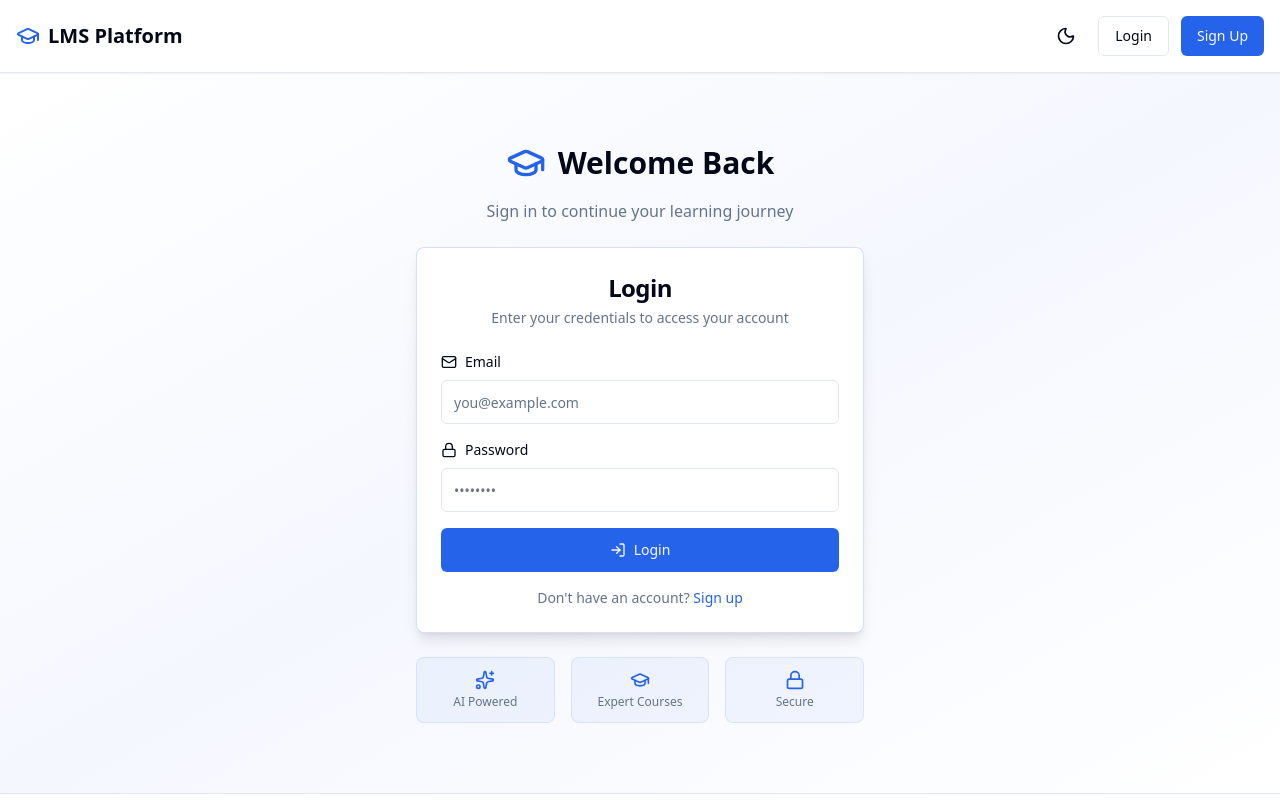
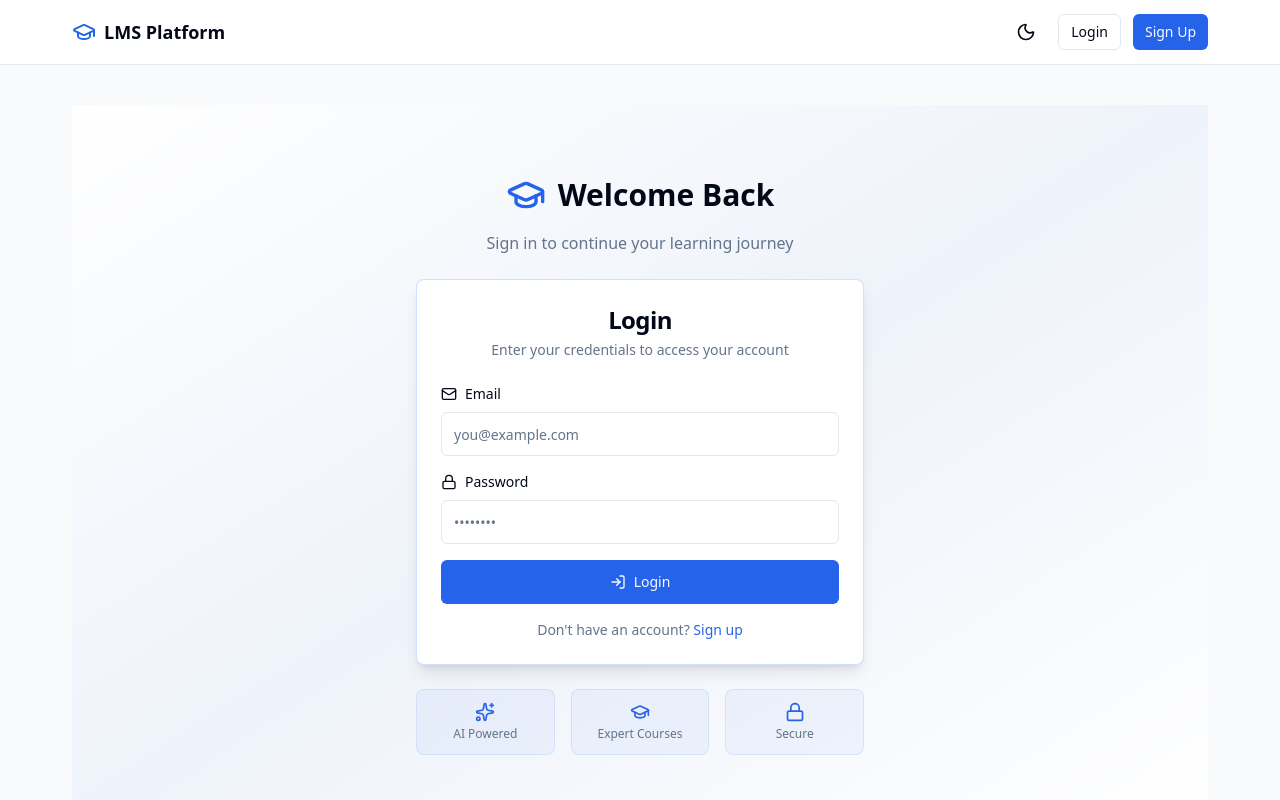
Before and after one commit to asyncsourav/edutech-lms-platform, a React (Vite) app in the folder client/: page /login in a window 1280 px wide. Shown: the top 800 px of the page. Built offline with nearby package versions, Linux system fonts and the light colour scheme; no server answers.

Commit message:
Improved the basic ui of layout

```diff
--- a/client/src/components/layout/Footer.jsx
+++ b/client/src/components/layout/Footer.jsx
@@ -1,8 +1,13 @@
+
+
 import { Link } from 'react-router-dom';
 import { BookOpen, Mail, Github, Linkedin, Twitter, Heart } from 'lucide-react';
 
+
 export function Footer() {
+
   const currentYear = new Date().getFullYear();
+
 
   return (
     <footer className="border-t bg-background/95 backdrop-blur supports-[backdrop-filter]:bg-background/60 mt-auto">
--- a/client/src/components/layout/Header.jsx
+++ b/client/src/components/layout/Header.jsx
@@ -1,3 +1,5 @@
+
+
 import { Link, useNavigate } from 'react-router-dom';
 import { useTheme } from '../../lib/theme';
 import { useAuth } from '../../lib/auth';
@@ -5,6 +7,7 @@ import { Moon, Sun, LogOut, User, Home, GraduationCap } from 'lucide-react';
 import { Button } from '../ui/button';
 
 export function Header() {
+
   const { theme, toggleTheme } = useTheme();
   const { user, loading, logout, isAdmin } = useAuth();
   const navigate = useNavigate();
@@ -16,9 +19,9 @@ export function Header() {
 
   if (loading) {
     return (
-      <header className="border-b bg-background/95 backdrop-blur supports-[backdrop-filter]:bg-background/60">
-        <div className="container mx-auto px-4 py-4 flex items-center justify-between">
-          <div className="text-xl font-bold flex items-center gap-2">
+      <header className="sticky top-0 z-50 border-b bg-background/95 backdrop-blur">
+        <div className="mx-auto flex h-16 max-w-[1200px] items-center px-4 sm:px-6 lg:px-8">
+          <div className="flex items-center gap-2 text-lg font-semibold">
             <GraduationCap className="h-6 w-6 text-primary" />
             LMS Platform
           </div>
@@ -27,15 +30,22 @@ export function Header() {
     );
   }
 
+
+
   return (
-    <header className="border-b bg-background/95 backdrop-blur supports-[backdrop-filter]:bg-background/60 sticky top-0 z-50 shadow-sm">
-      <div className="container mx-auto px-4 py-4 flex items-center justify-between">
-        <Link to="/" className="text-xl font-bold flex items-center gap-2 hover:text-primary transition-colors">
+    <header className="sticky top-0 z-50 border-b bg-background/95 backdrop-blur">
+      <div className="mx-auto flex h-16 max-w-[1200px] items-center justify-between px-4 sm:px-6 lg:px-8">
+        {/* Logo */}
+        <Link
+          to="/"
+          className="flex items-center gap-2 text-lg font-semibold transition-colors hover:text-primary"
+        >
           <GraduationCap className="h-6 w-6 text-primary" />
           <span>LMS Platform</span>
         </Link>
 
-        <nav className="flex items-center gap-3">
+        {/* Navigation */}
+        <nav className="flex items-center gap-2 sm:gap-3">
           {user ? (
             <>
               <Link to="/">
@@ -43,47 +53,80 @@ export function Header() {
                   <Home className="h-5 w-5" />
                 </Button>
               </Link>
+
               {isAdmin && (
                 <Link to="/admin">
-                  <Button variant="outline" size="sm">
+                  <Button variant="outline" size="sm" className="hidden sm:flex">
                     <User className="mr-2 h-4 w-4" />
                     Admin
                   </Button>
                 </Link>
               )}
+
               <Link to="/profile">
-                <div className="flex items-center gap-2 px-3 py-2 rounded-md hover:bg-accent transition-colors cursor-pointer">
+                <div className="flex items-center gap-2 rounded-lg px-2 py-1.5 hover:bg-accent transition-colors">
                   {user.profilePhoto ? (
                     <img
                       src={user.profilePhoto}
                       alt={user.fullName}
-                      className="w-8 h-8 rounded-full object-cover border-2 border-primary"
+                      className="h-8 w-8 rounded-full object-cover border border-primary"
                     />
                   ) : (
-                    <div className="w-8 h-8 rounded-full bg-primary/10 flex items-center justify-center">
+                    <div className="flex h-8 w-8 items-center justify-center rounded-full bg-primary/10">
                       <User className="h-4 w-4 text-primary" />
                     </div>
                   )}
-                  <span className="text-sm font-medium hidden md:block">{user.fullName}</span>
+                  <span className="hidden text-sm font-medium md:block">
+                    {user.fullName}
+                  </span>
                 </div>
               </Link>
-              <Button variant="ghost" size="icon" onClick={toggleTheme} title="Toggle theme">
-                {theme === 'dark' ? <Sun className="h-5 w-5" /> : <Moon className="h-5 w-5" />}
+
+              <Button
+                variant="ghost"
+                size="icon"
+                onClick={toggleTheme}
+                title="Toggle theme"
+              >
+                {theme === 'dark' ? (
+                  <Sun className="h-5 w-5" />
+                ) : (
+                  <Moon className="h-5 w-5" />
+                )}
               </Button>
-              <Button variant="ghost" size="icon" onClick={handleLogout} title="Logout">
+
+              <Button
+                variant="ghost"
+                size="icon"
+                onClick={handleLogout}
+                title="Logout"
+              >
                 <LogOut className="h-5 w-5" />
               </Button>
             </>
           ) : (
             <>
-              <Button variant="ghost" size="icon" onClick={toggleTheme} title="Toggle theme">
-                {theme === 'dark' ? <Sun className="h-5 w-5" /> : <Moon className="h-5 w-5" />}
+              <Button
+                variant="ghost"
+                size="icon"
+                onClick={toggleTheme}
+                title="Toggle theme"
+              >
+                {theme === 'dark' ? (
+                  <Sun className="h-5 w-5" />
+                ) : (
+                  <Moon className="h-5 w-5" />
+                )}
               </Button>
+
               <Link to="/login">
-                <Button variant="outline">Login</Button>
+                <Button variant="outline" size="sm">
+                  Login
+                </Button>
               </Link>
+
               <Link to="/register">
-                <Button>Sign Up</Button>
+                <Button size="sm">Sign Up</Button>
               </Link>
             </>
           )}
--- a/client/src/components/layout/Layout.jsx
+++ b/client/src/components/layout/Layout.jsx
@@ -1,12 +1,21 @@
+
 
 import { Header } from './Header';
 import { Footer } from './Footer';
 
+
 export function Layout({ children }) {
+
   return (
-    <div className="min-h-screen flex flex-col">
+    <div className="min-h-screen flex flex-col bg-gray-50 dark:bg-gray-950">
       <Header />
-      <main className="flex-1">{children}</main>
+
+      <main className="flex-1">
+        <div className="mx-auto w-full max-w-[1200px] px-4 sm:px-6 lg:px-8 py-10">
+          {children}
+        </div>
+      </main>
+
       <Footer />
     </div>
   );
```
